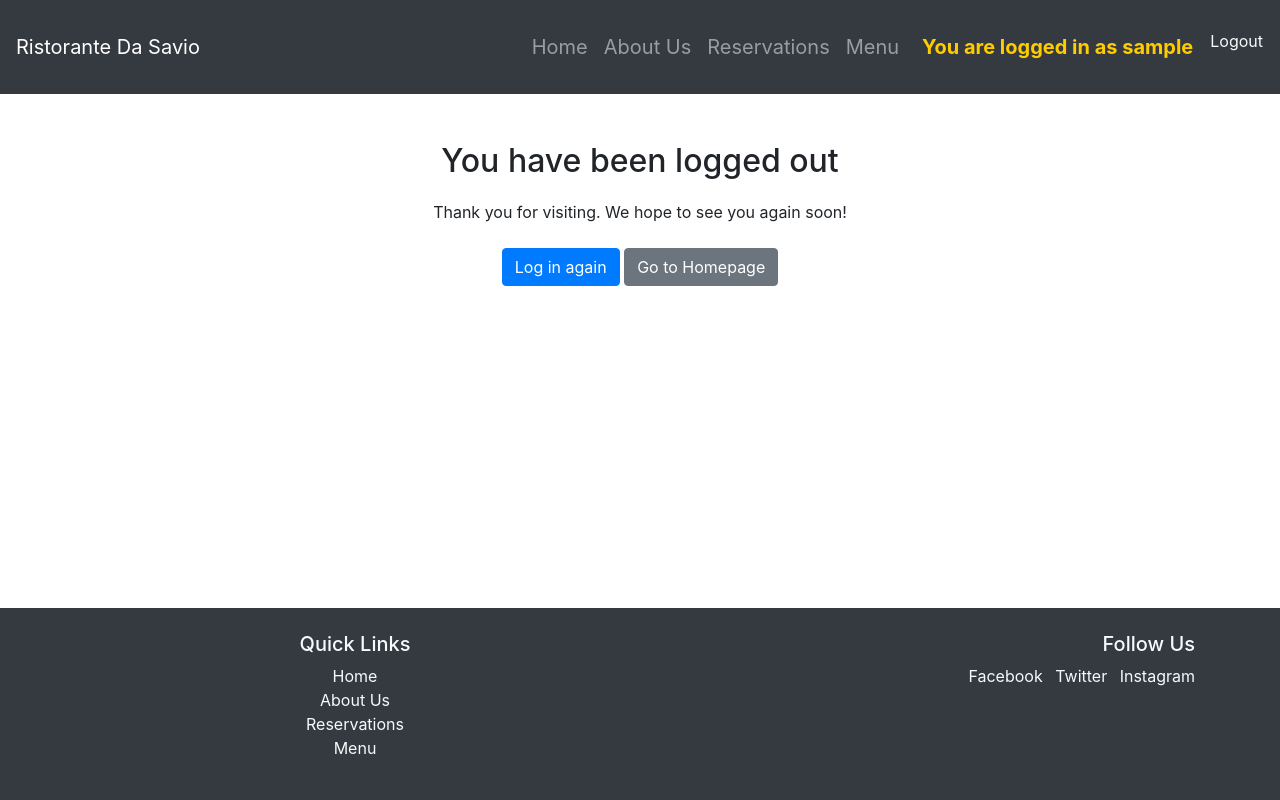
After one commit to seanpatton1/Ristorante_Da_Savio, a Django app: page /booking/accounts/logout/ in a window 1280 px wide. The commit adds this page. Run offline with Django 4.2, Linux system fonts and the light colour scheme; the visitor is signed in with stand-in values (Sample User, id 1); some libraries are stand-ins or nearby versions.

Commit message:
worked on sign up/sign out section. Adding styles as form element had white background. Fixed some issues. more to follow

```diff
--- a/booking/urls.py
+++ b/booking/urls.py
@@ -1,10 +1,11 @@
 # booking/urls.py
 
-from django.urls import path
+from django.urls import path, include
 from . import views
 
 urlpatterns = [
     path('', views.booking_view, name='booking'),
     path('make/', views.make_reservation, name='make_reservation'),
     path('get-bookings/', views.get_bookings, name='get_bookings'),
+    path('accounts/', include('allauth.urls')),
 ]
--- a/codestar/settings.py
+++ b/codestar/settings.py
@@ -71,7 +71,7 @@ ROOT_URLCONF = 'codestar.urls'
 TEMPLATES = [
     {
         'BACKEND': 'django.template.backends.django.DjangoTemplates',
-        'DIRS': [TEMPLATES_DIR],
+        'DIRS': [os.path.join(BASE_DIR, 'templates')],
         'APP_DIRS': True,
         'OPTIONS': {
             'context_processors': [
--- a/codestar/urls.py
+++ b/codestar/urls.py
@@ -16,6 +16,7 @@ Including another URLconf
 """
 from django.contrib import admin
 from django.urls import path, include
+from home_page.views import custom_logout_view
 
 
 urlpatterns = [
@@ -23,5 +24,6 @@ urlpatterns = [
     path('summernote/', include('django_summernote.urls')),
     path('', include('home_page.urls')),  # For the homepage app
     path('booking/', include('booking.urls')),  # For the booking app
-    path('accounts/', include('django.contrib.auth.urls')),
+    path('accounts/', include('allauth.urls')),
+    path('accounts/logout/', custom_logout_view, name='custom_logout'),
 ]
--- a/home_page/views.py
+++ b/home_page/views.py
@@ -10,3 +10,7 @@ def about(request):
 
 def menu(request):
     return render(request, 'home_page/menu.html')
+
+def custom_logout_view(request):
+    logout(request)  # Logs the user out
+    return render(request, 'account/logout.html')
--- a/static/css/style.css
+++ b/static/css/style.css
@@ -24,6 +24,7 @@ main {
 .logged-in {
     color: #ffcc00 !important;
     font-weight: bold;
+    padding-left: 15px;
 }
 
 .carousel-item img {
@@ -66,3 +67,60 @@ main {
 .text-white {
     color: #fff;
 }
+
+/* Style for the login form */
+form {
+    background-color: #f8f9fa;  /* Light background */
+    padding: 20px;
+    border-radius: 8px;
+    box-shadow: 0 0 15px rgba(0, 0, 0, 0.1);
+}
+
+h2 {
+    font-size: 2rem;
+    margin-bottom: 20px;
+}
+
+.btn-primary {
+    background-color: #007bff;
+    border-color: #007bff;
+}
+
+.form-control {
+    padding: 10px;
+    font-size: 1rem;
+}
+
+/* Style logout button to override form styling */
+
+#logout-form {
+    background-color: transparent !important;
+    padding: 0 !important;
+    border-radius: 0 !important;
+    box-shadow: none !important;
+}
+
+/* Ensure the form behaves like an inline element */
+.logout-button-form {
+    display: inline;
+}
+
+/* Styles for the logout button */
+.logout-button {
+    border: 1px solid #f8d7da;
+    background-color: transparent;
+    padding: 5px 10px;
+    border-radius: 4px;
+    color: rgba(255, 255, 255, .5);
+    text-decoration: none;
+    box-shadow: none;
+    cursor: pointer;
+    font-size: 1rem;
+}
+
+/* Hover effect for better user interaction */
+.logout-button:hover {
+    background-color: #f8d7da;  /* Light red background on hover */
+    color: #ffffff;  /* White text on hover */
+    border-color: #f5c6cb;  /* Slightly darker border on hover */
+}
--- /dev/null
+++ b/templates/account/logout.html
@@ -0,0 +1,12 @@
+{% extends "base.html" %}
+
+{% block content %}
+<div class="container my-5">
+    <h2 class="text-center">You have been logged out</h2>
+    <p class="text-center">Thank you for visiting. We hope to see you again soon!</p>
+    <div class="text-center mt-4">
+        <a href="{% url 'account_login' %}" class="btn btn-primary">Log in again</a>
+        <a href="{% url 'home' %}" class="btn btn-secondary">Go to Homepage</a>
+    </div>
+</div>
+{% endblock %}
--- a/templates/base.html
+++ b/templates/base.html
@@ -1,4 +1,10 @@
 {% load static %}
+
+{% url 'home' as home_url %}
+{% url 'about' as about_url %}
+{% url 'account_login' as login_url %}
+{% url 'account_signup' as signup_url %}
+{% url 'account_logout' as logout_url %}
 
 <!DOCTYPE html>
 <html lang="en">
@@ -41,14 +47,20 @@
                 <!-- Added login/logout and user info -->
                 {% if user.is_authenticated %}
                 <li class="nav-item">
-                    <span class="navbar-text mr-3 logged-in">You are logged in as Sean Patton</span>
+                    <span class="navbar-text mr-3 logged-in">You are logged in as {{ user.username }}</span>
                 </li>
                 <li class="nav-item">
-                    <a class="nav-link btn btn-lg btn-outline-danger ml-3" href="">Logout</a>
+                    <form method="post" action="{% url 'custom_logout' %}" id="logout-form">
+                        {% csrf_token %}
+                        <button type="submit" class="btn btn-link text-light p-0">Logout</button>
+                    </form>
                 </li>
                 {% else %}
                 <li class="nav-item">
-                    <a class="nav-link btn btn-lg btn-outline-primary ml-3" href="">Login</a>
+                    <a class="nav-link btn btn-lg btn-outline-primary ml-3" href="{{ login_url }}">Login</a>
+                </li>
+                <li class="nav-item">
+                    <a class="nav-link btn btn-lg btn-outline-primary ml-3" href="{{ signup_url }}">Sign Up</a>
                 </li>
                 {% endif %}
                 <!-- End of login/logout and user info -->
```
Also changed, not shown: templates/account/login.html (added, +28 -0 lines), templates/account/signup.html (added, +21 -0 lines), 1 other file. Lines whose indentation alone changed are shown as unchanged.
